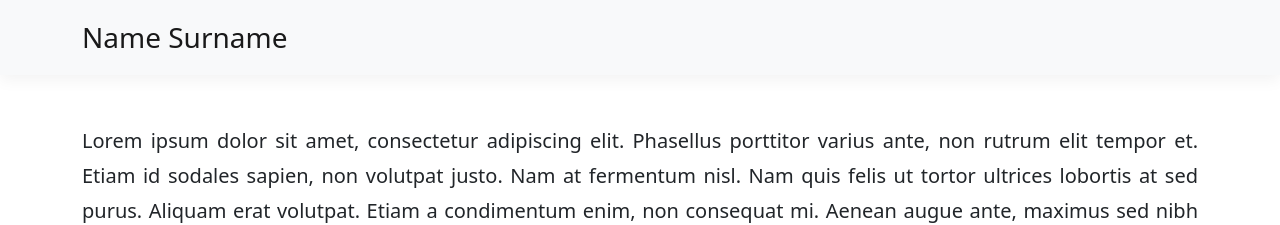
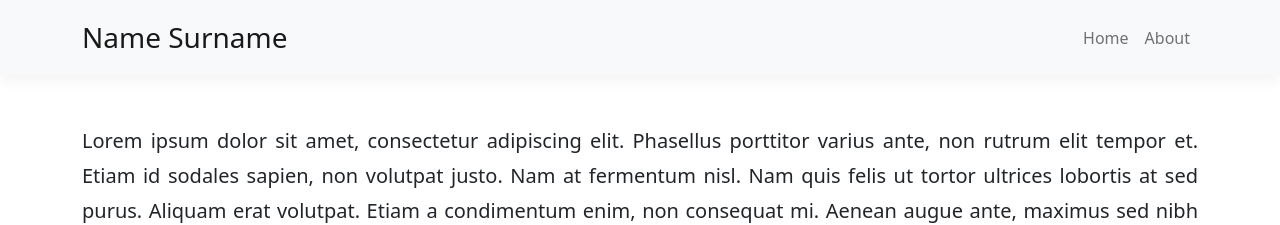
Before and after one commit to test-netlify-cms-2/test-netlify-cms-2.github.io, a Jekyll site: the page built from index.md, in a window 1280 px wide. Shown: the top 225 px of the page. Built offline with Jekyll 4.4.1, drawn with Linux system fonts in a browser that asks for light colours.

Commit message:
Update default.html

```diff
--- a/_layouts/default.html
+++ b/_layouts/default.html
@@ -24,7 +24,11 @@
         <div class="collapse navbar-collapse" id="navbarNav">
           <ul class="navbar-nav ms-auto">
             {% for item in site.data.navigation.top %}
-            <li class="nav-item text-end"><a href="{{ item.url }}" class="nav-link">{{ item.title }}</a></li>
+            <li class="nav-item text-end">
+              <a href="{{ item.url }}" class="nav-link">
+                {{ item.name }}
+              </a>
+            </li>
             {% endfor %}
           </ul>
         </div>
@@ -44,7 +48,9 @@
           <ul class="nav">
             {% for item in site.data.navigation.bottom %}
             <li class="nav-item">
-              <a class="nav-link" href="{{ item.url }}" title="{{ item.title }}" target="_blank"><i class="bi bi-{{ item.icon }}"></i> {{ item.name }}</a>
+              <a class="nav-link" href="{{ item.url }}" title="{{ site.title }} {{ item.name }}" target="_blank">
+                <i class="bi bi-{{ item.icon }}"></i> {{ item.name }}
+              </a>
             </li>
             {% endfor %}
           </ul>
```
